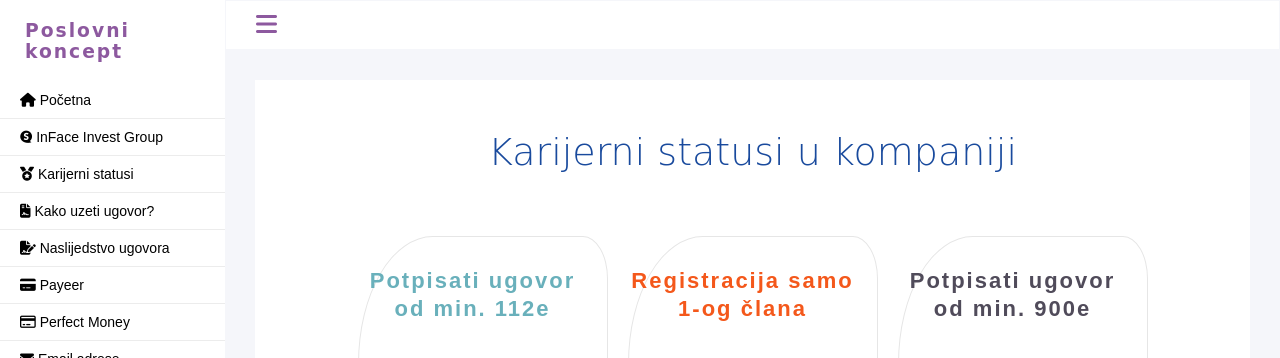
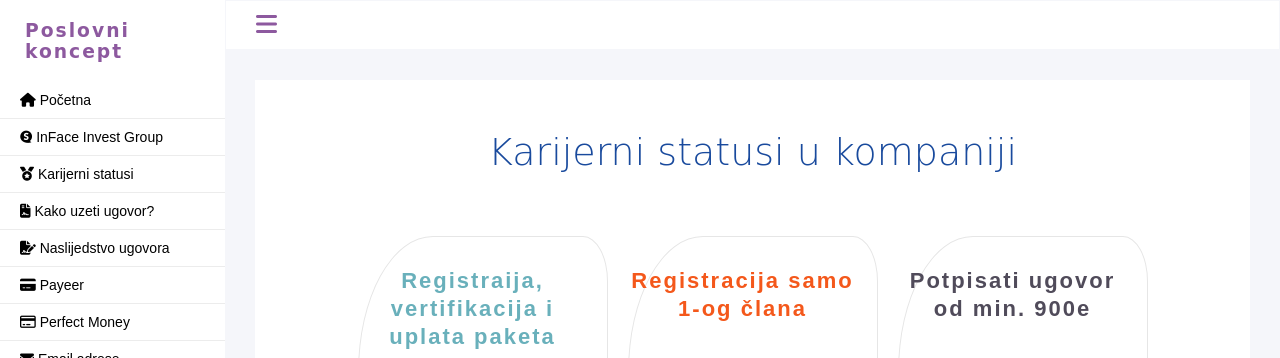
Before and after one commit to Beni1212/poslovnikoncept, a plain HTML site: page karijernistatusi.html in a window 1280 px wide. Shown: the top 358 px of the page. Drawn offline with nearby package versions, Linux system fonts and the light colour scheme; a web font is replaced by a local one.

Commit message:
Add files via upload

```diff
--- a/karijernistatusi.html
+++ b/karijernistatusi.html
@@ -192,7 +192,7 @@
 <div class="games">
 
 <div class="item item_1">
-      <h3>Potpisati ugovor od min. 112e</h3>
+      <h3> Registraija, vertifikacija i uplata paketa</h3>
       <br>
       <img src="Images/1.png" alt="1">
       <div class="price">
```
